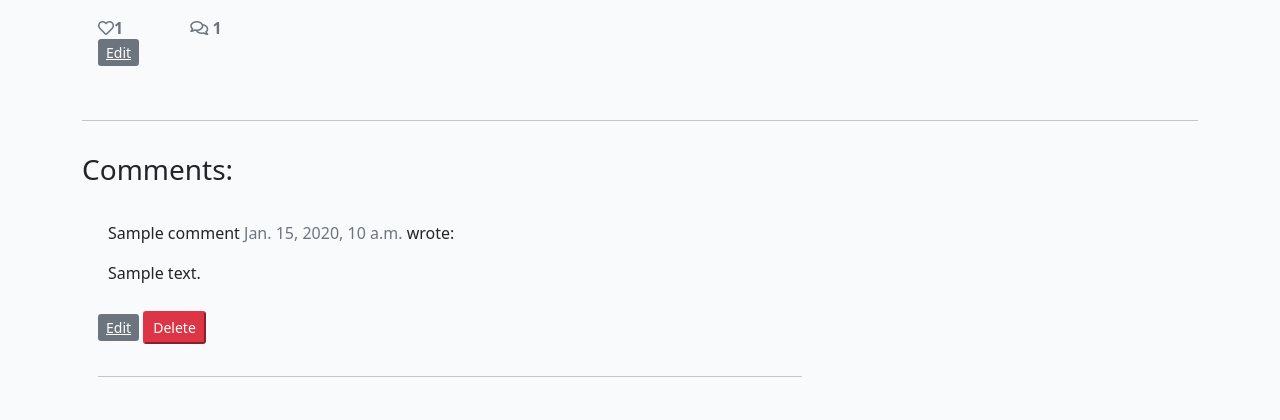
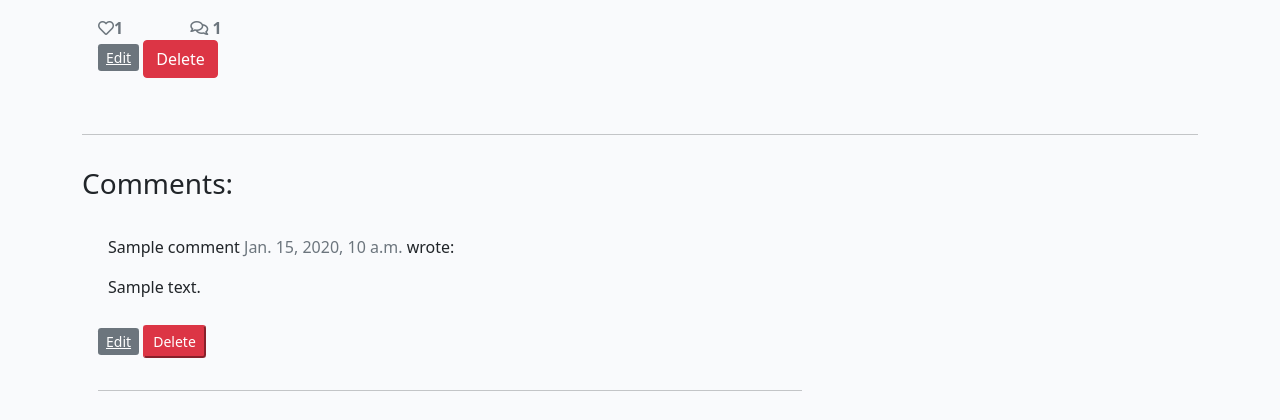
Before and after one commit to Carvu94/CI-PP4-Recipes-Blog, a Django app: a page that uses templates/recipe_detail.html in a window 1280 px wide. Shown: the part 707-1127 px from the top of the page. Run offline with Django 3.2, Linux system fonts and the light colour scheme; a user stored in the database is signed in; tables that the repository leaves empty hold one stand-in row (values such as "Sample post"); some libraries are stand-ins or nearby versions.

Commit message:
add delete_recipe and DeleteRecipeView and wire up

```diff
--- a/blog/urls.py
+++ b/blog/urls.py
@@ -11,6 +11,10 @@ urlpatterns = [
      path('contact', views.contact_us, name="contact"),
      path('edit_recipe/<int:pk>', views.EditRecipeView.as_view(),
           name='edit_recipe'),
+     path('delete_recipe/<int:pk>', views.DeleteRecipeView.as_view(),
+          name='delete_recipe'),
+     # path('delete_recipe/<int:pk>', views.delete_recipe,
+     #      name='delete_recipe'),
      path('add_recipe/', views.AddRecipeView.as_view(), name='add_recipe'),
      path('<slug:slug>/', views.RecipeDetail.as_view(), name="recipe_detail"),
      path('delete_comment/<int:comment_id>', views.delete_comment,
--- a/blog/views.py
+++ b/blog/views.py
@@ -5,8 +5,9 @@ from .forms import CommentForm
 from django.http import HttpResponseRedirect
 from django.contrib.auth.mixins import LoginRequiredMixin
 from django.contrib.auth.decorators import login_required
-from django.views.generic import UpdateView, CreateView
+from django.views.generic import UpdateView, CreateView, DeleteView
 from django.utils.decorators import method_decorator
+from django.urls import reverse_lazy
 
 
 def home(request):
@@ -65,6 +66,13 @@ class EditRecipeView(LoginRequiredMixin, UpdateView):
     model = Recipe
     template_name = 'edit_recipe.html'
     fields = ('title', 'content', 'categories', 'time_to_cook')
+
+
+@method_decorator(login_required, name='dispatch')
+class DeleteRecipeView(DeleteView):
+    model = Recipe
+    template_name = 'delete_recipe.html'
+    success_url = reverse_lazy('recipes')
 
 
 class RecipeDetail(View):
--- a/templates/recipe_detail.html
+++ b/templates/recipe_detail.html
@@ -44,9 +44,11 @@
                         {% endwith %}
                     </div>
                 </div>
+                <!-- Edit/Delete Recipe -->
                 {% if user.is_authenticated and user.username == comment.name or user.is_superuser %}
 
                 <a href="{% url 'edit_recipe' recipe.id %}" class="btn-edit btn-sm btn-secondary mb-3" aria-label="Go to the Edit Recipe Page">Edit</a>
+                <a href="{% url 'delete_recipe' recipe.id %}" class="btn btn-danger" aria-label="Go to the Delete Recipe Page">Delete</a>
 
                 {% endif %}
 
--- a/templates/recipes.html
+++ b/templates/recipes.html
@@ -45,6 +45,7 @@
                     {% if user.is_authenticated and user.username == comment.name or user.is_superuser %}
 
                     <a href="{% url 'edit_recipe' recipe.id %}" class="btn-edit btn-sm btn-secondary mb-3" aria-label="Go to the Edit Recipe Page">Edit</a>
+                    <a href="{% url 'delete_recipe' recipe.id %}" class="btn btn-danger" aria-label="Go to the Delete Recipe Page">Delete</a>
 
                     {% endif %}
                 </div>
```
Also changed, not shown: templates/delete_recipe.html (added, +14 -0 lines).
